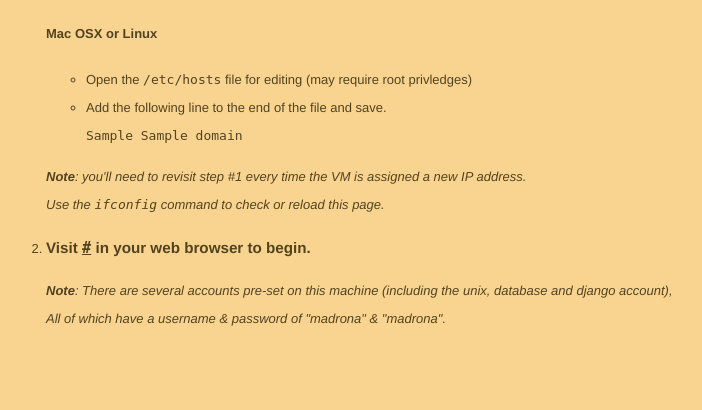
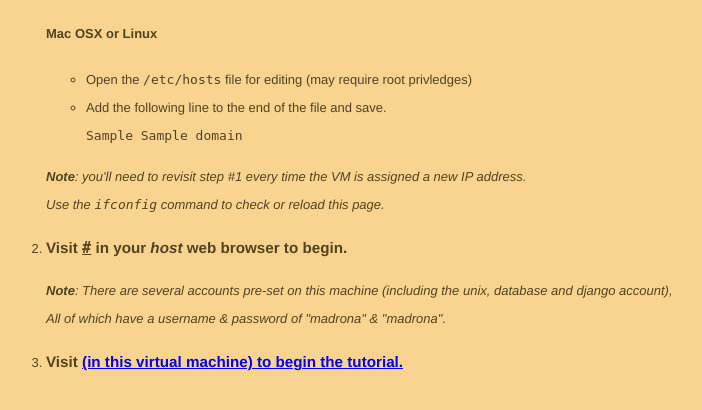
Before and after one commit to Ecotrust/madrona-app-generator, a Django app: template appgen/appgen/templates/initial_docs.html in a window 1280 px wide. Shown: the part 296-706 px from the top of the page, without its empty margins (2-704 px from the left). Run offline with Django 3.2, Linux system fonts and the light colour scheme; the template is opened without the code that fills it: most values are stand-ins (such as "Sample title", 1, 10 or a date in 2020); parts of the project's set-up code (start-up, migrations or seed data) failed here and were passed over.

Commit message:
Update appgen/appgen/templates/initial_docs.html

```diff
--- a/appgen/appgen/templates/initial_docs.html
+++ b/appgen/appgen/templates/initial_docs.html
@@ -34,11 +34,14 @@
 Use the <code>ifconfig</code> command to check or reload this page.</p>
 </li>
 <li>
-<h3>Visit <code style="text-decoration: underline;">{{appgen_url}}</code> in your web browser to begin. </h3>
+<h3>Visit <code style="text-decoration: underline;">{{appgen_url}}</code> in your <em>host</em> web browser to begin. </h3>
 <p style="font-style: italic;"> <strong>Note</strong>: There are several accounts pre-set on this machine (including the unix, database and django account),
 <br/>
 All of which have a username &amp; password of "madrona" &amp; "madrona".
 </p>
+</li>
+<li>
+<h3>Visit <a href="http://ecotrust.github.com/madrona/docs/tutorial_appgen.html"> (in this virtual machine) to begin the tutorial.</h3>
 </li>
 </ol>
 
```
